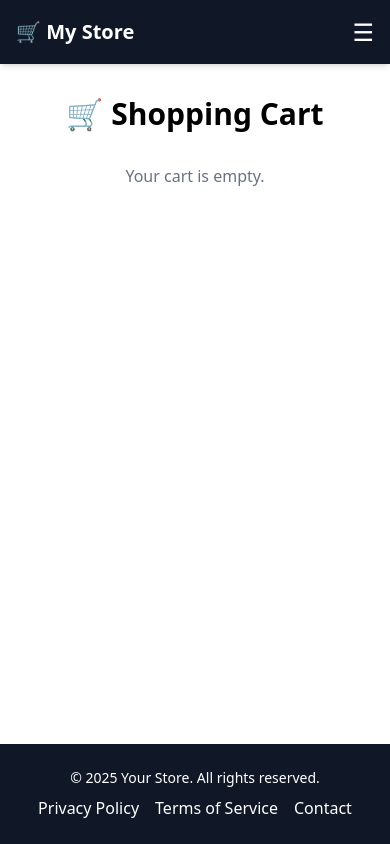
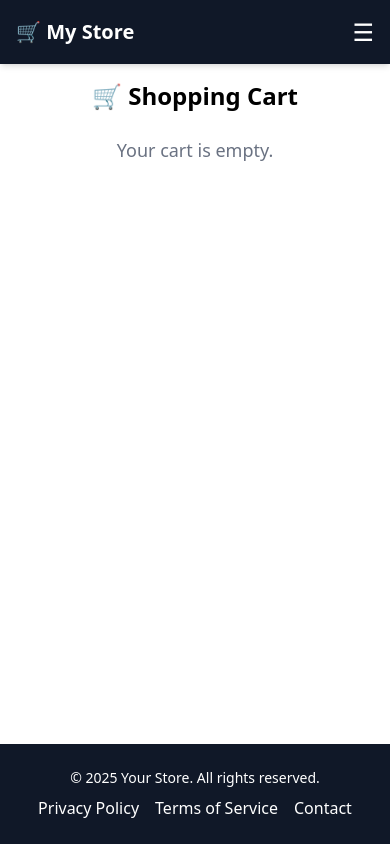
Before and after one commit to mlestrella843/CartApp, a React (Vite) app in the folder mi-tienda/: page /cart in a window 390 px wide. Built offline with nearby package versions, Linux system fonts and the light colour scheme.

Commit message:
Updating

```diff
--- a/mi-tienda/src/pages/Cart.jsx
+++ b/mi-tienda/src/pages/Cart.jsx
@@ -19,29 +19,29 @@ const Cart = () => {
   };
 
   return (
-    <div className="p-8">
-      <h1 className="text-3xl font-bold text-center mb-8">🛒 Shopping Cart</h1>
+    <div className="p-4 md:p-8">
+      <h1 className="text-2xl md:text-3xl font-bold text-center mb-6">🛒 Shopping Cart</h1>
       {cart.length === 0 ? (
-        <p className="text-center text-gray-500">Your cart is empty.</p>
+        <p className="text-center text-gray-500 text-lg">Your cart is empty.</p>
       ) : (
-        <div className="max-w-3xl mx-auto bg-white shadow-md rounded-lg p-6">
+        <div className="max-w-4xl mx-auto bg-white shadow-md rounded-lg p-4 md:p-6">
           {cart.map((product) => (
             <div
               key={product.id}
-              className="flex justify-between items-center border-b py-4"
+              className="flex flex-col md:flex-row justify-between items-center border-b py-4 gap-4 md:gap-6"
             >
-              <div className="flex items-center gap-4">
+              <div className="flex items-center gap-4 w-full md:w-auto">
                 <img
                   src={product.image}
                   alt={product.name}
-                  className="w-20 h-20 rounded-md"
+                  className="w-24 h-24 object-cover rounded-lg"
                 />
-                <div>
+                <div className="text-center md:text-left">
                   <h3 className="text-lg font-semibold">{product.name}</h3>
                   <p className="text-gray-700 font-bold">${product.price}</p>
                 </div>
               </div>
-              <div className="flex items-center gap-4">
+              <div className="flex items-center gap-2 md:gap-4">
                 <button
                   className="bg-gray-300 hover:bg-gray-400 text-black py-1 px-3 rounded"
                   onClick={() => decreaseQty(product.id)}
@@ -56,7 +56,7 @@ const Cart = () => {
                   ➕
                 </button>
                 <button
-                  className="bg-red-400 hover:bg-red-700 text-white py-2 px-4 rounded-lg"
+                  className="bg-red-500 hover:bg-red-700 text-white py-2 px-4 rounded-lg"
                   onClick={() => removeFromCart(product.id)}
                 >
                   ❌
@@ -64,7 +64,7 @@ const Cart = () => {
               </div>
             </div>
           ))}
-          <div className="mt-4 text-right text-xl font-bold">
+          <div className="mt-4 text-center md:text-right text-xl font-bold">
             Total: ${cart.reduce((acc, product) => acc + product.price * product.quantity, 0)}
           </div>
         </div>
```
